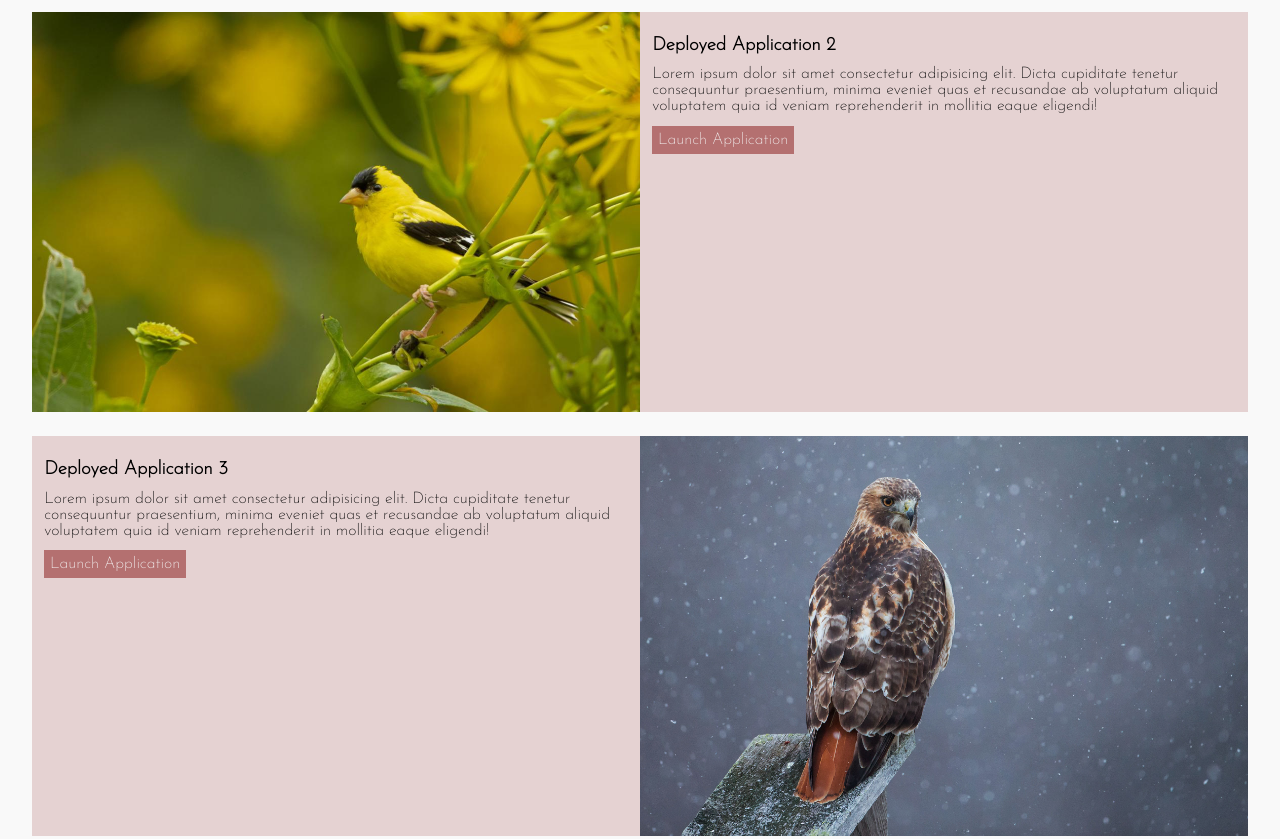
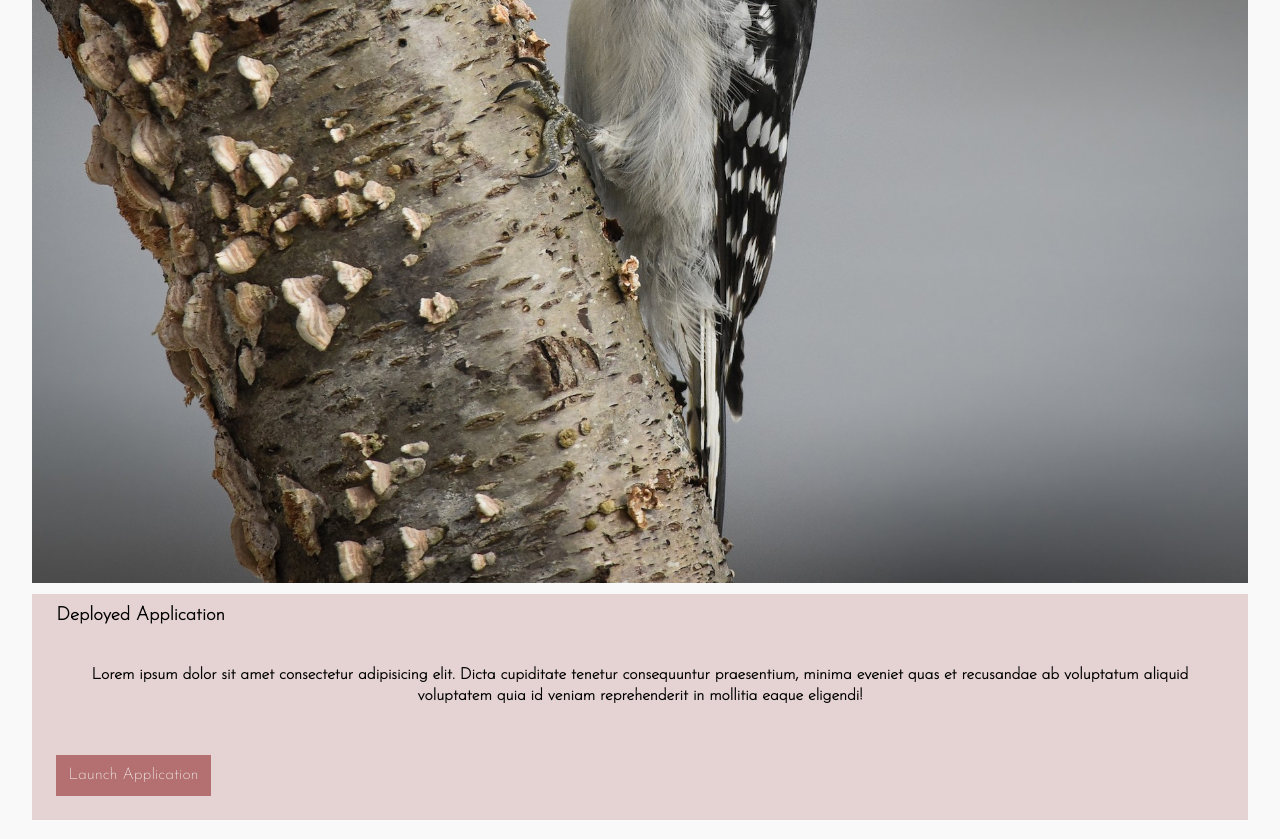
Before and after one commit to mtkfolger/MichaelFolgerPortfolio, a plain HTML site: page index.html in a window 1280 px wide. Shown: the part 1580-2419 px from the top of the page. Drawn offline with nearby package versions, Linux system fonts and the light colour scheme; a web font is replaced by a local one.

Commit message:
commit, updates to css and html. Added Image

```diff
--- a/index.html
+++ b/index.html
@@ -48,7 +48,10 @@ when scrolled past-->
 <main class="container">
 
     <div id="aboutMe"></div>
+<br>
     <h2 data-aos="fade-right">About Me</h2>
+<br>
+<br>
 
     <section class="card" data-aos="fade-down">
         <img src= "Images/baltimore_oriole.jpg" alt="baltimore oriole">
@@ -63,9 +66,24 @@ when scrolled past-->
                 </p>
         </div>
     </section>
-
+    <br>
     <div id="myWork"></div>
     <h2 data-aos="fade-right">My Work</h2>
+<br>
+<br>
+    <section class="cardTop1" data-aos="fade-down">
+        <img src="Images/downy_woodpecker.jpg" alt="downy woodpecker">
+    </section>
+
+    <section class="cardTop2" data-aos="fade-down">
+        <div>
+            <h3>Deployed Application</h3>
+            <br>
+                <p> Lorem ipsum dolor sit amet consectetur adipisicing elit. Dicta cupiditate tenetur consequuntur praesentium, minima eveniet quas et recusandae ab voluptatum aliquid voluptatem quia id veniam reprehenderit in mollitia eaque eligendi!
+                </p>
+                <a href="#" class="button">Launch Application</a>
+        </div>
+    </section>
 
     <section class="card" data-aos="fade-down">
         <img src="Images/eastern_bluebird.jpg" alt="eastern bluebird">
@@ -98,8 +116,10 @@ when scrolled past-->
     </section>
 
     <div id="contact"></div>
+<br>
     <h2 class="h2" data-aos="fade-right"> Contact</h2>
-
+<br>
+<br>
     <section class="card" data-aos="fade-down">
         <img src="Images/barn_owl.jpg" alt="barn_owl">
         <div>
--- a/style.css
+++ b/style.css
@@ -26,6 +26,9 @@ body{
 a{
     color: #333;
     text-decoration: none;
+    margin-bottom: 2%;
+    margin-right: 2%;
+    margin-left: 2%;
 }
 
 .container {
@@ -91,6 +94,11 @@ img {
     background: rgba(194, 144, 144, 0.377);
 }
 
+.card img:hover {
+    opacity: 50%;
+    cursor: pointer;
+}
+
 .card h3 {
     margin-bottom: 2%;
     margin-top: 2%;
@@ -135,8 +143,8 @@ li {
     font-weight: bold;
     text-align: center;
     margin-top: 2%;
-    margin-left: 21.8%;
-    margin-right: auto;
+    margin-left: 18.5%;
+    margin-right: 1%;
     margin-bottom: 3%;
 }
 
@@ -145,8 +153,40 @@ li:hover {
 }
 
 ul {
-    margin-bottom: 7%;
+    margin-bottom: 6%;
 }
+
+.cardTop1 {
+    margin-bottom: 6%;
+    padding: 0%;
+    border: 0%;
+    height: 850px;
+    background: rgb(194, 144, 144, 0.377);
+}
+
+.cardTop1 img:hover {
+    opacity: 50%;
+    cursor: pointer;
+}
+
+.cardTop2 {
+    background:rgba(194, 144, 144, 0.377);
+    margin-bottom: 2%;
+    padding-top: 1%;
+}
+
+.cardTop2 h3 {
+    margin-left: 2%;
+    padding: 0%;
+}
+.cardTop2 p {
+    text-align: center;
+    justify-content: center;
+    margin: 2%;
+    font-weight: bold;
+    line-height: 1.3;
+}
+
 
 @media(max-width: 700px) {
     .card {
```
Also changed, not shown: Images/downy_woodpecker.jpg (added).
